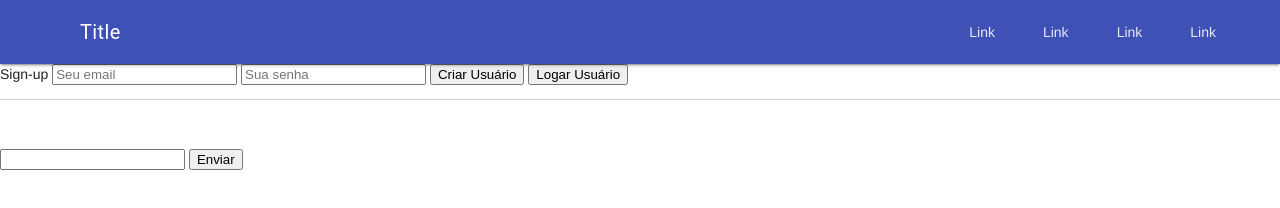
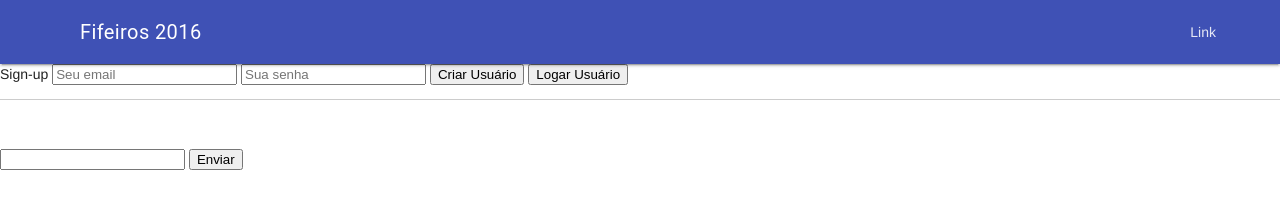
Before and after one commit to marvin52/-tournament, a website with bundled scripts: page index.html in a window 1280 px wide. Built offline with nearby package versions, Linux system fonts and the light colour scheme; no server answers.

Commit message:
Update num: 1478205623363

```diff
--- a/index.html
+++ b/index.html
@@ -15,20 +15,17 @@
     <header class="mdl-layout__header">
       <div class="mdl-layout__header-row">
         <!-- Title -->
-        <span class="mdl-layout-title">Title</span>
+        <span class="mdl-layout-title">Fifeiros 2016</span>
         <!-- Add spacer, to align navigation to the right -->
         <div class="mdl-layout-spacer"></div>
         <!-- Navigation. We hide it in small screens. -->
         <nav class="mdl-navigation mdl-layout--large-screen-only">
           <a class="mdl-navigation__link" href="">Link</a>
-          <a class="mdl-navigation__link" href="">Link</a>
-          <a class="mdl-navigation__link" href="">Link</a>
-          <a class="mdl-navigation__link" href="">Link</a>
         </nav>
       </div>
     </header>
     <div class="mdl-layout__drawer">
-      <span class="mdl-layout-title">Title</span>
+      <span class="mdl-layout-title">Fifeiros</span>
       <nav class="mdl-navigation">
         <a class="mdl-navigation__link" href="">Link</a>
         <a class="mdl-navigation__link" href="">Link</a>
```
